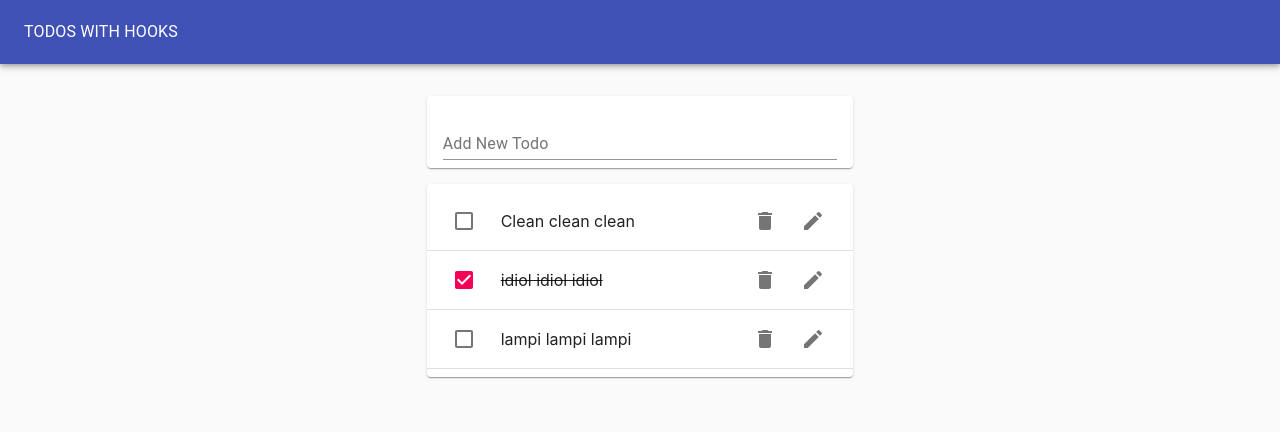
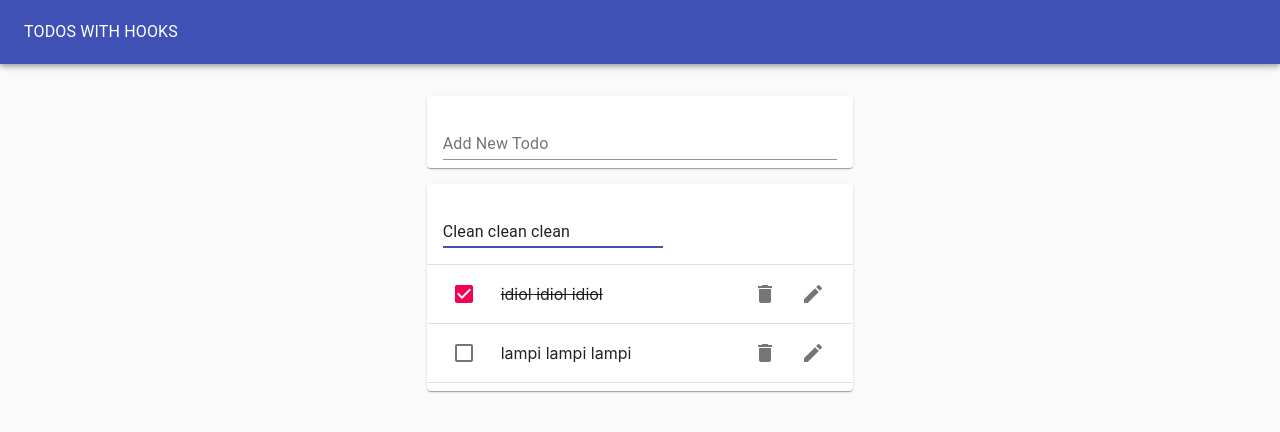
Before and after one commit to appsius/todo_seven, a React (Create React App) app: page / in a window 1280 px wide. Both pictures are taken after a click on the button 813 px from the left and 221 px from the top of the page. Shown: the top 432 px of the page. Built offline with nearby package versions, Linux system fonts and the light colour scheme; the HTML template or start-up script is replaced by a standard one.

Commit message:
Editing w/ Hooks

```diff
--- /dev/null
+++ b/src/EditTodoForm.js
@@ -0,0 +1,25 @@
+import React from 'react';
+import TextField from '@material-ui/core/TextField';
+import useInputState from './hooks/useInputState';
+
+export default function EditTodoForm({ id, task, editTodo, toggleEditForm }) {
+  const [value, handleChange, reset] = useInputState(task);
+  return (
+    <form
+      onSubmit={e => {
+        e.preventDefault();
+        editTodo(id, value);
+        reset();
+        toggleEditForm();
+      }}
+    >
+      <TextField
+        margin='normal'
+        value={value}
+        onChange={handleChange}
+        fullWidth
+        autoFocus
+      />
+    </form>
+  );
+}
--- a/src/Todo.js
+++ b/src/Todo.js
@@ -1,4 +1,6 @@
 import React from 'react';
+import useToggleState from './hooks/useToggleState';
+import EditTodoForm from './EditTodoForm';
 import ListItem from '@material-ui/core/ListItem';
 import ListItemText from '@material-ui/core/ListItem';
 import Checkbox from '@material-ui/core/Checkbox';
@@ -7,9 +9,26 @@
 import EditIcon from '@material-ui/icons/Edit';
 import ListItemSecondaryAction from '@material-ui/core/ListItemSecondaryAction';
 
-export default function Todo({ id, task, completed, removeTodo, toggleTodo }) {
+export default function Todo({
+  id,
+  task,
+  completed,
+  removeTodo,
+  toggleTodo,
+  editTodo
+}) {
+  const [isEditing, toggle] = useToggleState(false);
   return (
     <ListItem>
+      {isEditing ? (
+        <EditTodoForm
+          editTodo={editTodo}
+          id={id}
+          task={task}
+          toggleEditForm={toggle}
+        />
+      ) : (
+        <>
           <Checkbox
             tabIndex={-1}
             checked={completed}
@@ -25,9 +44,11 @@
               <DeleteIcon />
             </IconButton>
             <IconButton aria-label='Edit'>
-          <EditIcon />
+              <EditIcon onClick={toggle} />
             </IconButton>
           </ListItemSecondaryAction>
+        </>
+      )}
     </ListItem>
   );
 }
--- a/src/TodoApp.js
+++ b/src/TodoApp.js
@@ -30,6 +30,12 @@
     );
     setTodos(updatedTodos);
   };
+  const editTodo = (todoId, newTask) => {
+    const updatedTodos = todos.map(todo =>
+      todo.id === todoId ? { ...todo, task: newTask } : todo
+    );
+    setTodos(updatedTodos);
+  };
   return (
     <Paper
       style={{
@@ -52,6 +58,7 @@
             todos={todos}
             removeTodo={removeTodo}
             toggleTodo={toggleTodo}
+            editTodo={editTodo}
           />
         </Grid>
       </Grid>
--- a/src/TodoList.js
+++ b/src/TodoList.js
@@ -4,7 +4,7 @@
 import Divider from '@material-ui/core/Divider';
 import Todo from './Todo';
 
-export default function TodoList({ todos, removeTodo, toggleTodo }) {
+export default function TodoList({ todos, removeTodo, toggleTodo, editTodo }) {
   return (
     <Paper>
       <List>
@@ -17,6 +17,7 @@
               completed={todo.completed}
               removeTodo={removeTodo}
               toggleTodo={toggleTodo}
+              editTodo={editTodo}
             />
             <Divider />
           </>
--- /dev/null
+++ b/src/hooks/useToggleState.js
@@ -0,0 +1,11 @@
+import { useState } from 'react';
+function useToggle(initialVal = false) {
+  // call useState, "reserve piece of state"
+  const [state, setState] = useState(initialVal);
+  const toggle = () => {
+    setState(!state);
+  };
+  // return piece of state, and a function to toggle it
+  return [state, toggle];
+}
+export default useToggle;
```
Lines whose indentation alone changed are shown as unchanged.
